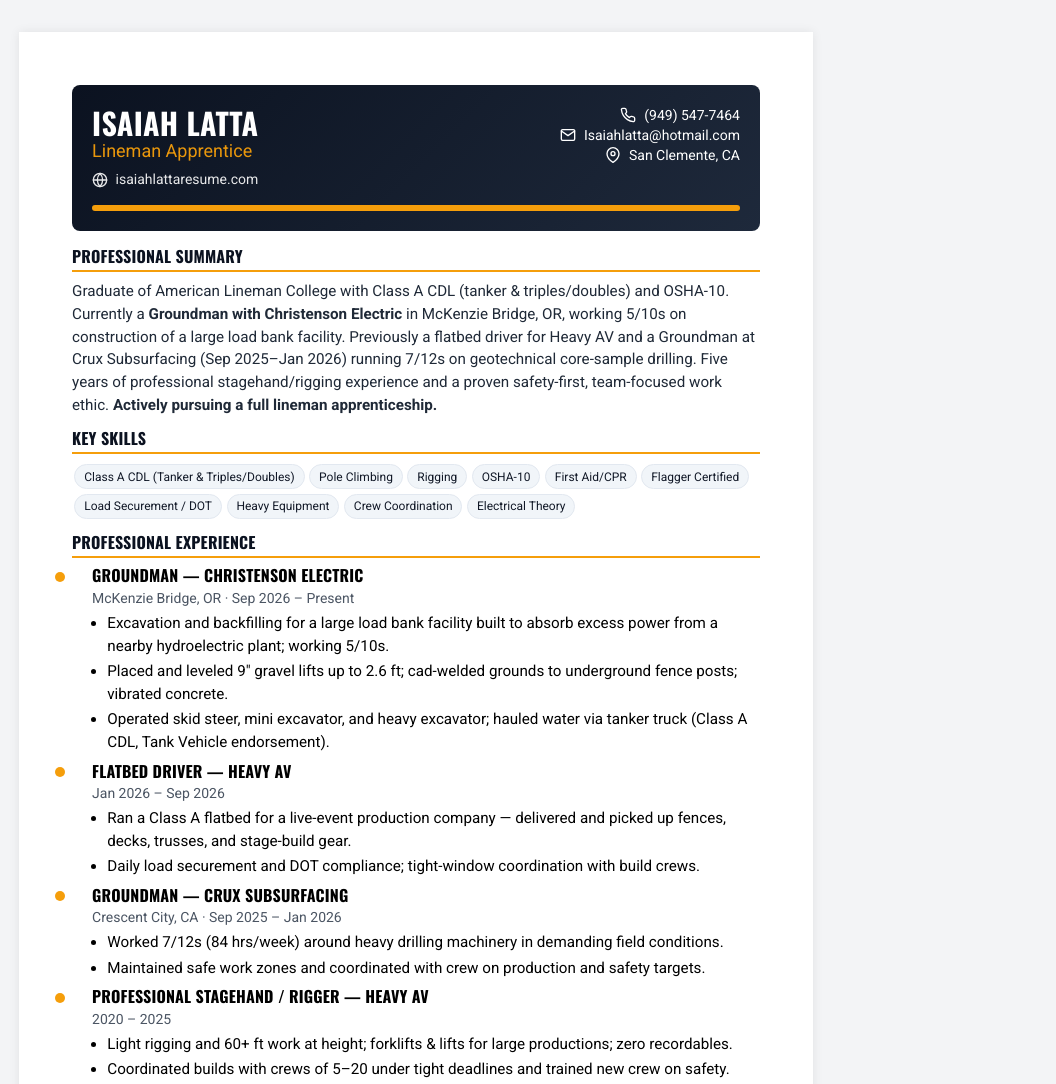
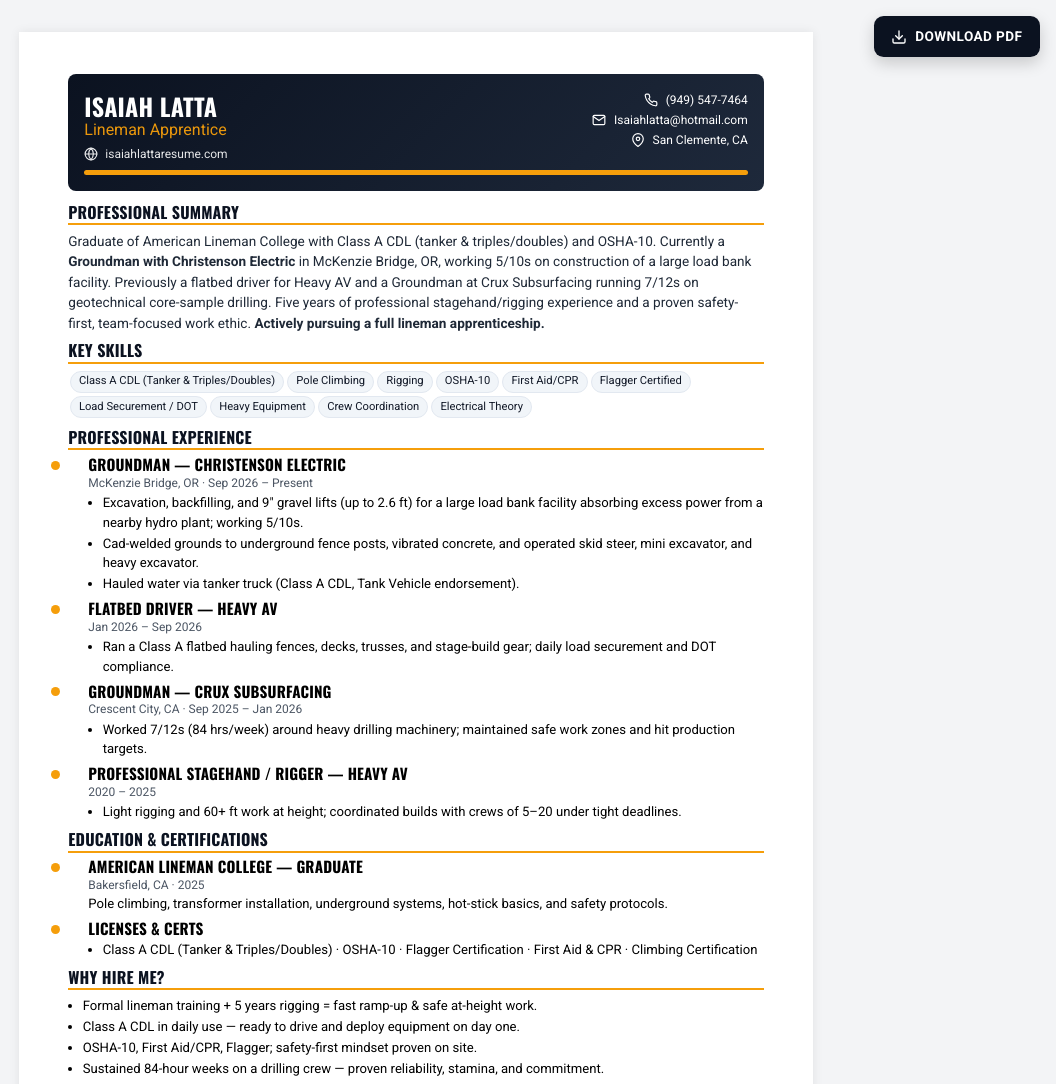
Before and after one commit to izayuh3/Lineman-Apprentice-Resume, a plain HTML site: page resume-summary.html in a window 1280 px wide. Shown: the top 1084 px of the page, without its empty margins (224-1280 px from the left). Drawn offline with nearby package versions, Linux system fonts and the light colour scheme.

Commit message:
Update resume-summary.html

```diff
--- a/resume-summary.html
+++ b/resume-summary.html
@@ -13,66 +13,80 @@
     body{ font-family:Roboto,system-ui,Segoe UI,Arial; background:#f3f4f6; }
     .page{
       width:210mm; min-height:297mm; margin:0 auto; background:#fff;
-      box-shadow:0 0 10px rgba(0,0,0,.08); padding:14mm;
+      box-shadow:0 0 10px rgba(0,0,0,.08); padding:11mm 13mm;
     }
     .font-display{ font-family:'Oswald',sans-serif; letter-spacing:.01em; text-transform:uppercase; }
     .header-gradient{ background:linear-gradient(135deg,var(--ink) 0%,var(--steel) 100%); }
-    .accent-bar{ height:6px; background:var(--volt); border-radius:6px; }
-    .skill-pill{ display:inline-block; background:#f1f5f9; border:1px solid #e2e8f0; border-radius:9999px; padding:.15rem .55rem; margin:.15rem; font-size:.75rem; }
-    .sec-head{ border-bottom:2px solid var(--volt); padding-bottom:.25rem; margin-bottom:.5rem; color:var(--ink); }
-    .timeline-dot{ position:absolute; left:-1.05rem; top:.35rem; width:.6rem; height:.6rem; border-radius:9999px; background:var(--volt); }
-    h1,h2,h3{ line-height:1.2 }
-    h2{ font-size:1.05rem }
-    .tight p, .tight li{ margin:.15rem 0 }
-    .tight ul{ margin:.25rem 0 0 .95rem }
-    @page{ size:A4; margin:10mm }
+    .accent-bar{ height:5px; background:var(--volt); border-radius:6px; }
+    .skill-pill{ display:inline-block; background:#f1f5f9; border:1px solid #e2e8f0; border-radius:9999px; padding:.1rem .5rem; margin:.1rem; font-size:.7rem; }
+    .sec-head{ border-bottom:2px solid var(--volt); padding-bottom:.15rem; margin-bottom:.35rem; color:var(--ink); }
+    .timeline-dot{ position:absolute; left:-1.05rem; top:.3rem; width:.55rem; height:.55rem; border-radius:9999px; background:var(--volt); }
+    h1,h2,h3{ line-height:1.15 }
+    h2{ font-size:.95rem }
+    .tight p, .tight li{ margin:.08rem 0 }
+    .tight ul{ margin:.15rem 0 0 .9rem }
+    @page{ size:A4; margin:8mm }
     @media print{
       body{ background:#fff }
       .page{ box-shadow:none; width:auto; min-height:auto; padding:0; }
       .no-print{ display:none !important }
       /* scale slightly to guarantee 1 page in Chrome/Edge */
-      html{ zoom:0.9; } /* adjust to 0.88 if you still see a second page */
+      html{ zoom:0.73; } /* adjust lower if you still see a second page */
     }
+    .download-btn{
+      position:fixed; top:16px; right:16px; z-index:50;
+      background:var(--ink); color:#fff; border:none; cursor:pointer;
+      padding:.65rem 1.1rem; border-radius:.6rem; font-weight:700;
+      font-size:.85rem; text-transform:uppercase; letter-spacing:.03em;
+      box-shadow:0 6px 16px rgba(0,0,0,.18); display:flex; align-items:center; gap:.5rem;
+      transition:background .2s ease;
+    }
+    .download-btn:hover{ background:var(--volt); color:var(--ink); }
   </style>
 </head>
 <body class="p-4 md:p-8 print:p-0">
+
+  <!-- Download button (hidden when printing) -->
+  <button class="download-btn no-print" onclick="window.print()">
+    <i data-feather="download" class="w-4 h-4"></i> Download PDF
+  </button>
 
   <!-- ONE PAGE WRAPPER START -->
   <main class="page">
 
     <!-- Header -->
-    <section class="header-gradient text-white rounded-lg mb-4 p-5">
+    <section class="header-gradient text-white rounded-lg mb-3 p-4">
       <div class="flex justify-between items-start">
         <div class="mr-4">
-          <h1 class="font-display text-3xl font-bold">Isaiah Latta</h1>
-          <p class="text-lg opacity-95 -mt-1" style="color:var(--volt)">Lineman Apprentice</p>
-          <p class="text-sm mt-1 opacity-90">
-            <i data-feather="globe" class="inline w-4 h-4 mr-1"></i>
+          <h1 class="font-display text-2xl font-bold">Isaiah Latta</h1>
+          <p class="text-base opacity-95 -mt-1" style="color:var(--volt)">Lineman Apprentice</p>
+          <p class="text-xs mt-1 opacity-90">
+            <i data-feather="globe" class="inline w-3.5 h-3.5 mr-1"></i>
             <a class="hover:underline text-white" target="_blank" href="https://isaiahlattaresume.com">isaiahlattaresume.com</a>
           </p>
         </div>
-        <div class="text-right text-sm leading-5">
-          <p class="flex items-center justify-end"><i data-feather="phone" class="w-4 h-4 mr-2"></i> (949) 547-7464</p>
-          <p class="flex items-center justify-end"><i data-feather="mail" class="w-4 h-4 mr-2"></i> Isaiahlatta@hotmail.com</p>
-          <p class="flex items-center justify-end"><i data-feather="map-pin" class="w-4 h-4 mr-2"></i> San Clemente, CA</p>
+        <div class="text-right text-xs leading-5">
+          <p class="flex items-center justify-end"><i data-feather="phone" class="w-3.5 h-3.5 mr-2"></i> (949) 547-7464</p>
+          <p class="flex items-center justify-end"><i data-feather="mail" class="w-3.5 h-3.5 mr-2"></i> Isaiahlatta@hotmail.com</p>
+          <p class="flex items-center justify-end"><i data-feather="map-pin" class="w-3.5 h-3.5 mr-2"></i> San Clemente, CA</p>
         </div>
       </div>
-      <div class="accent-bar mt-4"></div>
+      <div class="accent-bar mt-2"></div>
     </section>
 
     <!-- Summary -->
-    <section class="mb-3 tight">
+    <section class="mb-2 tight">
       <h2 class="font-display font-bold sec-head">Professional Summary</h2>
-      <p class="text-gray-800 text-[0.95rem]">
+      <p class="text-gray-800 text-[0.85rem]">
         Graduate of American Lineman College with Class A CDL (tanker & triples/doubles) and OSHA-10. Currently a
         <strong>Groundman with Christenson Electric</strong> in McKenzie Bridge, OR, working 5/10s on construction of a large load bank facility.
-        Previously a flatbed driver for Heavy AV and a Groundman at Crux Subsurfacing (Sep 2025–Jan 2026) running 7/12s on geotechnical core-sample drilling.
+        Previously a flatbed driver for Heavy AV and a Groundman at Crux Subsurfacing running 7/12s on geotechnical core-sample drilling.
         Five years of professional stagehand/rigging experience and a proven safety-first, team-focused work ethic. <strong>Actively pursuing a full lineman apprenticeship.</strong>
       </p>
     </section>
 
     <!-- Skills -->
-    <section class="mb-3">
+    <section class="mb-2">
       <h2 class="font-display font-bold sec-head">Key Skills</h2>
       <div class="flex flex-wrap text-gray-900">
         <span class="skill-pill">Class A CDL (Tanker & Triples/Doubles)</span>
@@ -89,79 +103,72 @@
     </section>
 
     <!-- Experience -->
-    <section class="mb-3">
+    <section class="mb-2">
       <h2 class="font-display font-bold sec-head">Professional Experience</h2>
 
-      <div class="relative pl-5 mb-2 tight">
+      <div class="relative pl-5 mb-1.5 tight">
         <div class="timeline-dot"></div>
-        <h3 class="font-display font-bold">Groundman — Christenson Electric</h3>
-        <p class="text-gray-600 text-sm">McKenzie Bridge, OR · Sep 2026 – Present</p>
-        <ul class="list-disc text-[0.95rem]">
-          <li>Excavation and backfilling for a large load bank facility built to absorb excess power from a nearby hydroelectric plant; working 5/10s.</li>
-          <li>Placed and leveled 9" gravel lifts up to 2.6 ft; cad-welded grounds to underground fence posts; vibrated concrete.</li>
-          <li>Operated skid steer, mini excavator, and heavy excavator; hauled water via tanker truck (Class A CDL, Tank Vehicle endorsement).</li>
+        <h3 class="font-display font-bold text-[0.95rem]">Groundman — Christenson Electric</h3>
+        <p class="text-gray-600 text-xs">McKenzie Bridge, OR · Sep 2026 – Present</p>
+        <ul class="list-disc text-[0.82rem]">
+          <li>Excavation, backfilling, and 9" gravel lifts (up to 2.6 ft) for a large load bank facility absorbing excess power from a nearby hydro plant; working 5/10s.</li>
+          <li>Cad-welded grounds to underground fence posts, vibrated concrete, and operated skid steer, mini excavator, and heavy excavator.</li>
+          <li>Hauled water via tanker truck (Class A CDL, Tank Vehicle endorsement).</li>
         </ul>
       </div>
 
-      <div class="relative pl-5 mb-2 tight">
+      <div class="relative pl-5 mb-1.5 tight">
         <div class="timeline-dot"></div>
-        <h3 class="font-display font-bold">Flatbed Driver — Heavy AV</h3>
-        <p class="text-gray-600 text-sm">Jan 2026 – Sep 2026</p>
-        <ul class="list-disc text-[0.95rem]">
-          <li>Ran a Class A flatbed for a live-event production company — delivered and picked up fences, decks, trusses, and stage-build gear.</li>
-          <li>Daily load securement and DOT compliance; tight-window coordination with build crews.</li>
+        <h3 class="font-display font-bold text-[0.95rem]">Flatbed Driver — Heavy AV</h3>
+        <p class="text-gray-600 text-xs">Jan 2026 – Sep 2026</p>
+        <ul class="list-disc text-[0.82rem]">
+          <li>Ran a Class A flatbed hauling fences, decks, trusses, and stage-build gear; daily load securement and DOT compliance.</li>
         </ul>
       </div>
 
-      <div class="relative pl-5 mb-2 tight">
+      <div class="relative pl-5 mb-1.5 tight">
         <div class="timeline-dot"></div>
-        <h3 class="font-display font-bold">Groundman — Crux Subsurfacing</h3>
-        <p class="text-gray-600 text-sm">Crescent City, CA · Sep 2025 – Jan 2026</p>
-        <ul class="list-disc text-[0.95rem]">
-          <li>Worked 7/12s (84 hrs/week) around heavy drilling machinery in demanding field conditions.</li>
-          <li>Maintained safe work zones and coordinated with crew on production and safety targets.</li>
+        <h3 class="font-display font-bold text-[0.95rem]">Groundman — Crux Subsurfacing</h3>
+        <p class="text-gray-600 text-xs">Crescent City, CA · Sep 2025 – Jan 2026</p>
+        <ul class="list-disc text-[0.82rem]">
+          <li>Worked 7/12s (84 hrs/week) around heavy drilling machinery; maintained safe work zones and hit production targets.</li>
         </ul>
       </div>
 
-      <div class="relative pl-5 mb-2 tight">
+      <div class="relative pl-5 tight">
         <div class="timeline-dot"></div>
-        <h3 class="font-display font-bold">Professional Stagehand / Rigger — Heavy AV</h3>
-        <p class="text-gray-600 text-sm">2020 – 2025</p>
-        <ul class="list-disc text-[0.95rem]">
-          <li>Light rigging and 60+ ft work at height; forklifts & lifts for large productions; zero recordables.</li>
-          <li>Coordinated builds with crews of 5–20 under tight deadlines and trained new crew on safety.</li>
+        <h3 class="font-display font-bold text-[0.95rem]">Professional Stagehand / Rigger — Heavy AV</h3>
+        <p class="text-gray-600 text-xs">2020 – 2025</p>
+        <ul class="list-disc text-[0.82rem]">
+          <li>Light rigging and 60+ ft work at height; coordinated builds with crews of 5–20 under tight deadlines.</li>
         </ul>
       </div>
     </section>
 
     <!-- Education & Certifications -->
-    <section class="mb-3">
+    <section class="mb-2">
       <h2 class="font-display font-bold sec-head">Education & Certifications</h2>
 
-      <div class="relative pl-5 mb-2 tight">
+      <div class="relative pl-5 mb-1.5 tight">
         <div class="timeline-dot"></div>
-        <h3 class="font-display font-bold">American Lineman College — Graduate</h3>
-        <p class="text-gray-600 text-sm">Bakersfield, CA · 2025</p>
-        <p class="text-[0.95rem]">Pole climbing, transformer installation, underground systems, hot-stick basics, and safety protocols.</p>
+        <h3 class="font-display font-bold text-[0.95rem]">American Lineman College — Graduate</h3>
+        <p class="text-gray-600 text-xs">Bakersfield, CA · 2025</p>
+        <p class="text-[0.82rem]">Pole climbing, transformer installation, underground systems, hot-stick basics, and safety protocols.</p>
       </div>
 
       <div class="relative pl-5 tight">
         <div class="timeline-dot"></div>
-        <h3 class="font-display font-bold">Licenses & Certs</h3>
-        <ul class="list-disc text-[0.95rem]">
-          <li>Class A CDL (Tanker & Triples/Doubles)</li>
-          <li>OSHA-10 Construction Safety</li>
-          <li>Flagger Certification</li>
-          <li>First Aid & CPR</li>
-          <li>Climbing Certification</li>
+        <h3 class="font-display font-bold text-[0.95rem]">Licenses & Certs</h3>
+        <ul class="list-disc text-[0.82rem]">
+          <li>Class A CDL (Tanker & Triples/Doubles) · OSHA-10 · Flagger Certification · First Aid & CPR · Climbing Certification</li>
         </ul>
       </div>
     </section>
 
     <!-- Why Hire Me -->
-    <section class="mb-1 tight">
+    <section class="tight">
       <h2 class="font-display font-bold sec-head">Why Hire Me?</h2>
-      <ul class="list-disc ml-5 text-[0.95rem]">
+      <ul class="list-disc ml-5 text-[0.82rem]">
         <li>Formal lineman training + 5 years rigging = fast ramp-up & safe at-height work.</li>
         <li>Class A CDL in daily use — ready to drive and deploy equipment on day one.</li>
         <li>OSHA-10, First Aid/CPR, Flagger; safety-first mindset proven on site.</li>
```
